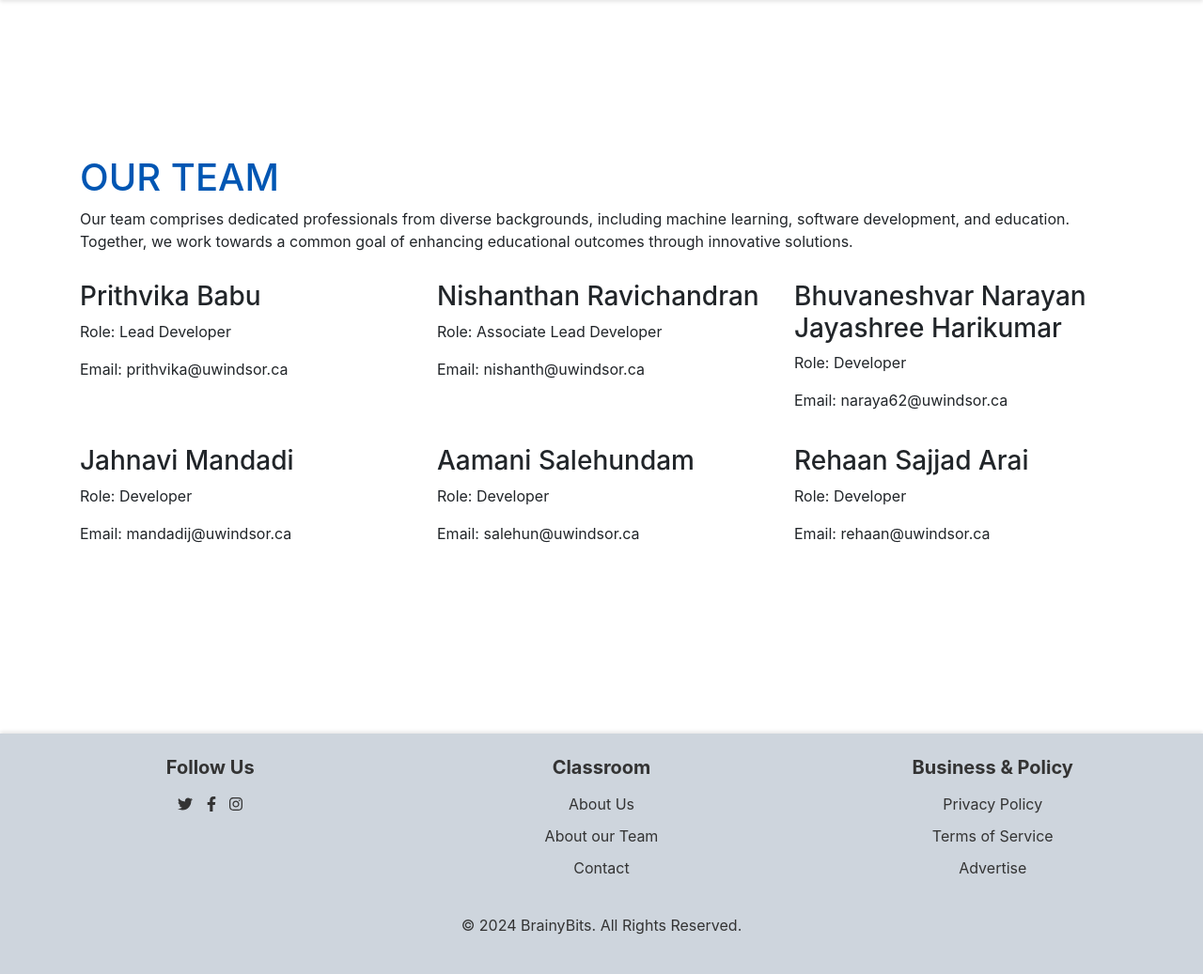
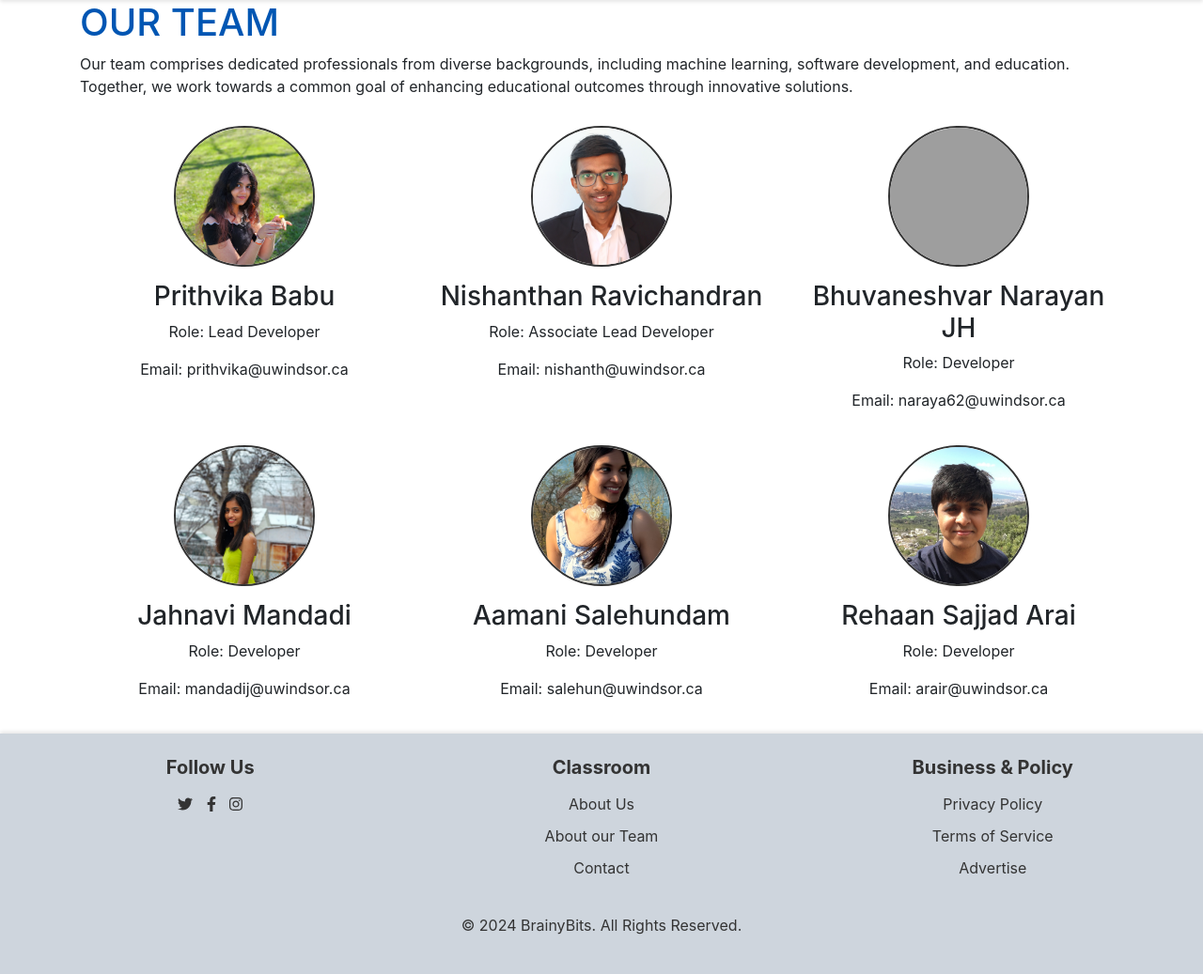
Before and after one commit to salehundamaamani/brainy-bits-ai, a Flask app: page /team_details in a window 1280 px wide. Shown: the part 60-1097 px from the top of the page at 94% size. Run offline with Flask 3, Linux system fonts and the light colour scheme; parts of the project's set-up code (start-up, migrations or seed data) failed here and were passed over; some libraries are stand-ins or nearby versions; grey boxes are pictures that could not be loaded.

Commit message:
Modified team details

```diff
--- a/static/style.css
+++ b/static/style.css
@@ -535,3 +535,16 @@
     background: linear-gradient(90deg, #FFB3BA, #FFDFBA, #FFFFBA, #BAFFC9, #BAE1FF, #D1BAFF, #FFB3E4);
     color: #333333; /* Darker text for better readability */
 }
+.team-member {
+    text-align: center;
+    margin-bottom: 20px;
+}
+
+.team-photo {
+    width: 150px; /* Set the width */
+    height: 150px; /* Set the height to ensure a square aspect ratio */
+    border-radius: 50%; /* Make the image circular */
+    object-fit: cover; /* Ensure the image covers the area and maintains aspect ratio */
+    margin-bottom: 15px;
+    border: 2px solid #333; /* Optional: Add a border for better visual separation */
+}
--- a/templates/team_details.html
+++ b/templates/team_details.html
@@ -6,34 +6,40 @@
         <p class="team-intro">Our team comprises dedicated professionals from diverse backgrounds, including machine learning, software development, and education. Together, we work towards a common goal of enhancing educational outcomes through innovative solutions.</p>
         <div class="row">
             <div class="col-md-4 team-member">
+                <img src="{{ url_for('static', filename='Marmot.jpg') }}" alt="Prithvika Babu" class="team-photo">
                 <h3>Prithvika Babu</h3>
                 <p>Role: Lead Developer</p>
                 <p>Email: prithvika@uwindsor.ca</p>
             </div>
             <div class="col-md-4 team-member">
+                <img src="{{ url_for('static', filename='nishanth.jpg') }}" alt="Nishanthan Ravichandran" class="team-photo">
                 <h3>Nishanthan Ravichandran</h3>
                 <p>Role: Associate Lead Developer</p>
                 <p>Email: nishanth@uwindsor.ca</p>
             </div>
             <div class="col-md-4 team-member">
-                <h3>Bhuvaneshvar Narayan Jayashree Harikumar</h3>
+                <img src="{{ url_for('static', filename='bhuvan.jpg') }}" alt="Bhuvaneshvar Narayan JH" class="team-photo">
+                <h3>Bhuvaneshvar Narayan JH</h3>
                 <p>Role: Developer</p>
                 <p>Email: naraya62@uwindsor.ca</p>
             </div>
             <div class="col-md-4 team-member">
+                <img src="{{ url_for('static', filename='JahnaviM.jpg') }}" alt="Jahnavi Mandadi" class="team-photo">
                 <h3>Jahnavi Mandadi</h3>
                 <p>Role: Developer</p>
                 <p>Email: mandadij@uwindsor.ca</p>
             </div>
             <div class="col-md-4 team-member">
+                <img src="{{ url_for('static', filename='Aamani.jpg') }}" alt="Aamani Salehundam" class="team-photo">
                 <h3>Aamani Salehundam</h3>
                 <p>Role: Developer</p>
                 <p>Email: salehun@uwindsor.ca</p>
             </div>
             <div class="col-md-4 team-member">
+                <img src="{{ url_for('static', filename='Rehaan.jpg') }}" alt="Rehaan Sajjad Arai" class="team-photo">
                 <h3>Rehaan Sajjad Arai</h3>
                 <p>Role: Developer</p>
-                <p>Email: rehaan@uwindsor.ca</p>
+                <p>Email: arair@uwindsor.ca</p>
             </div>
         </div>
     </div>
```
Also changed, not shown: static/Aamani.jpg (added), static/Jahnavi.jpg (added), static/JahnaviM.jpg (added), static/Marmot.jpg (added), static/Rehaan.jpg (added), static/nishanth.jpg (added), 1 other file.
